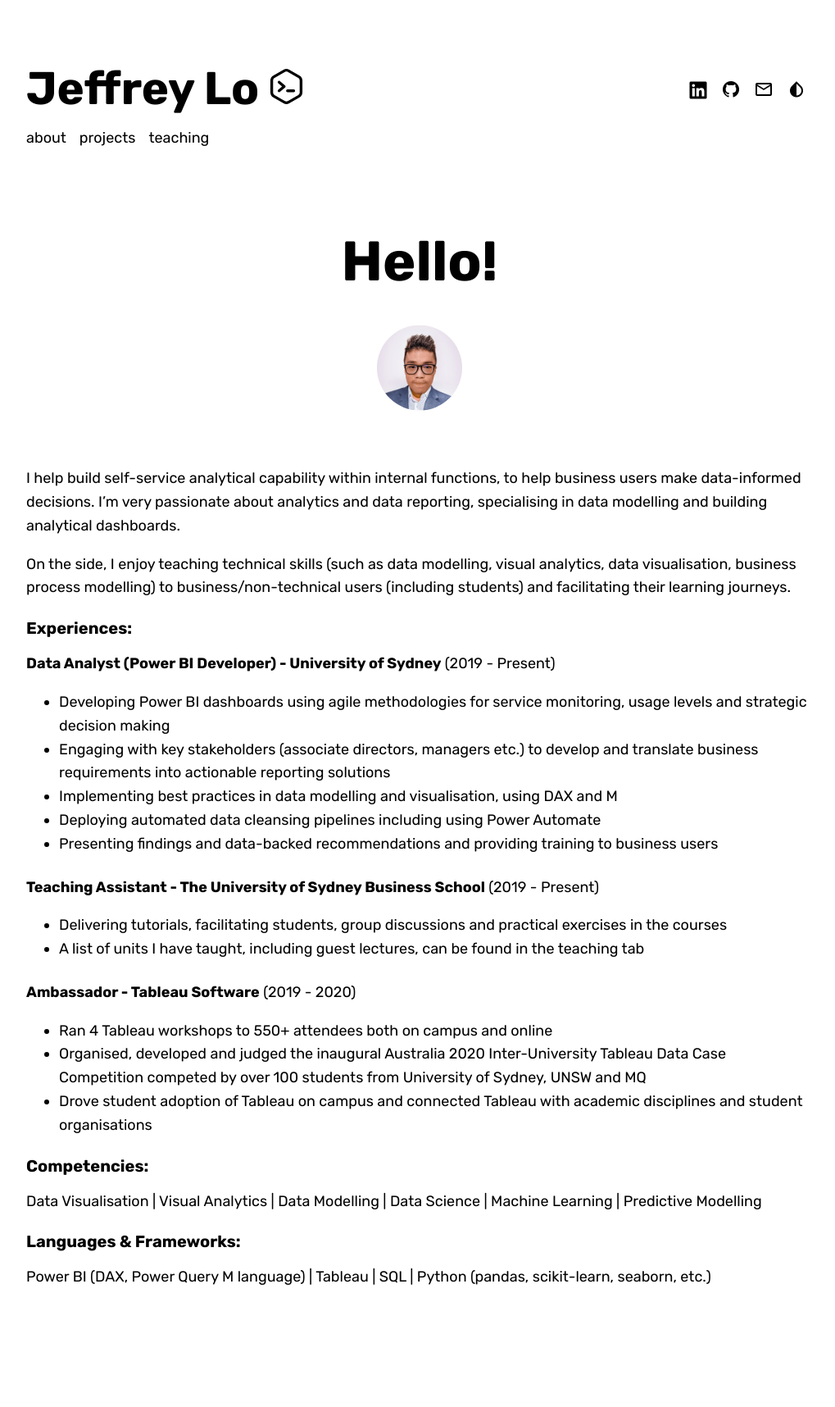
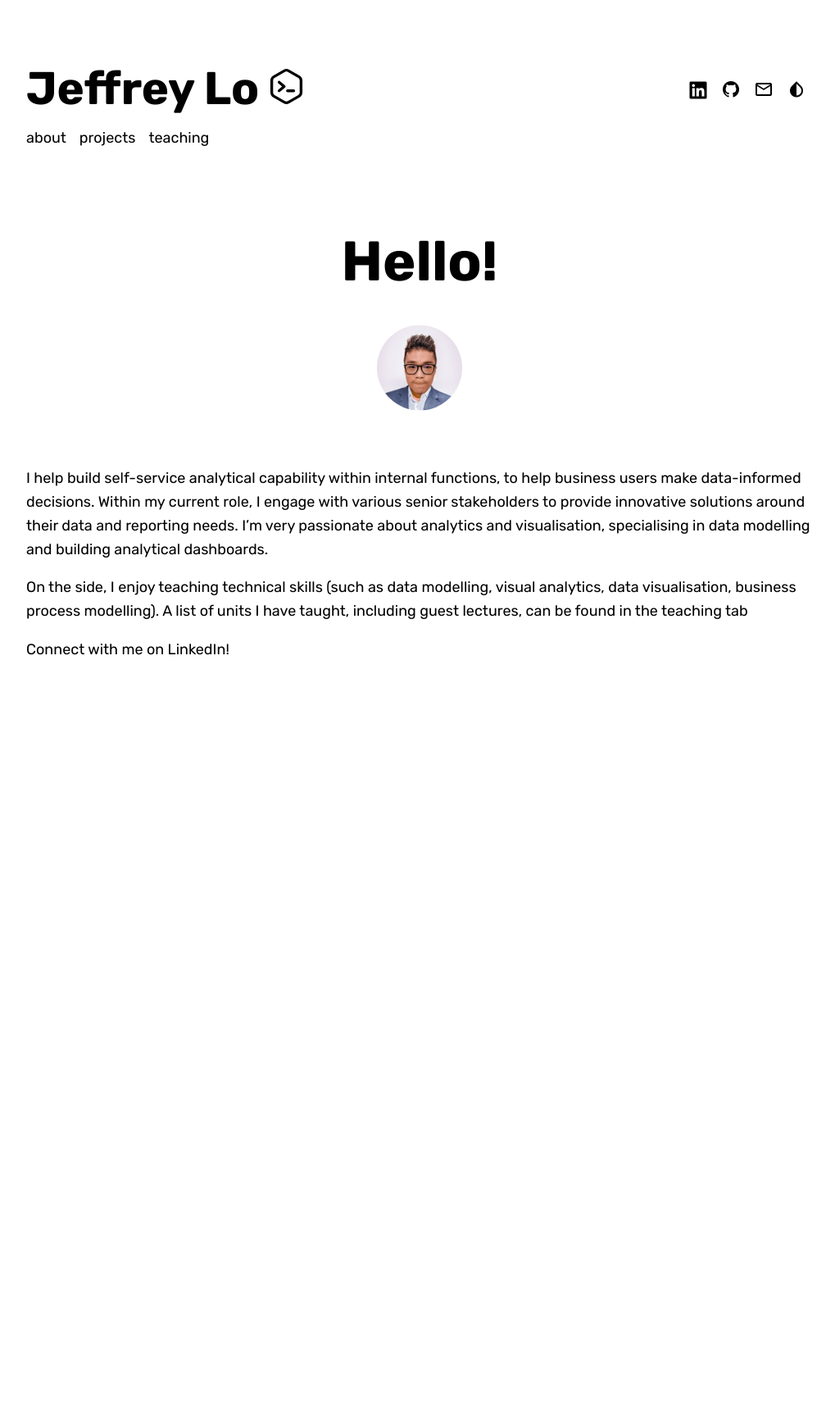
Before and after one commit to jeffreycklo/jeffreycklo.github.io, a Jekyll site: the page built from about.md, in a window 1280 px wide. Shown: the whole page at 82% size, without its empty margins (128-1147 px from the left). Built offline with Jekyll 4.4.1, drawn with Linux system fonts in a browser that asks for light colours; nearby versions of some CDN libraries; some web fonts are replaced; after the commit the page ends 951 px from its top, so only the background shows below that.

Commit message:
Updated about me

```diff
--- a/about.md
+++ b/about.md
@@ -19,37 +19,10 @@ redirect_from: "/"
 
 {% include page/title.html title=page.title subtitle=page_subtitle %}
 
-I help build self-service analytical capability within internal functions, to help business users make data-informed decisions. I'm very passionate about analytics and data reporting, specialising in data modelling and building analytical dashboards.
+I help build self-service analytical capability within internal functions, to help business users make data-informed decisions. Within my current role, I engage with various senior stakeholders to provide innovative solutions around their data and reporting needs. I'm very passionate about analytics and visualisation, specialising in data modelling and building analytical dashboards.
 
-On the side, I enjoy teaching technical skills (such as data modelling, visual analytics, data visualisation, business process modelling) to business/non-technical users (including students) and facilitating their learning journeys.
+On the side, I enjoy teaching technical skills (such as data modelling, visual analytics, data visualisation, business process modelling). A list of units I have taught, including guest lectures, can be found in the [teaching tab](https://jeffreycklo.github.io/teaching)
 
-### Experiences:
-
-**Data Analyst (Power BI Developer) - University of Sydney** (2019 - Present)
-
-- Developing Power BI dashboards using agile methodologies for service monitoring, usage levels and strategic decision making
-- Engaging with key stakeholders (associate directors, managers etc.) to develop and translate business requirements into actionable reporting solutions
-- Implementing best practices in data modelling and visualisation, using DAX and M
-- Deploying automated data cleansing pipelines including using Power Automate
-- Presenting findings and data-backed recommendations and providing training to business users
-
-**Teaching Assistant - The University of Sydney Business School** (2019 - Present)
-
-- Delivering tutorials, facilitating students, group discussions and practical exercises in the courses
-- A list of units I have taught, including guest lectures, can be found in the [teaching tab](https://jeffreycklo.github.io/teaching)
-
-**Ambassador - Tableau Software** (2019 - 2020)
-
-- Ran 4 Tableau workshops to 550+ attendees both on campus and online
-- Organised, developed and judged the inaugural Australia 2020 Inter-University Tableau Data Case Competition competed by over 100 students from University of Sydney, UNSW and MQ
-- Drove student adoption of Tableau on campus and connected Tableau with academic disciplines and student organisations
-
-### Competencies:
-
-Data Visualisation \| Visual Analytics \| Data Modelling \| Data Science \| Machine Learning \| Predictive Modelling
-
-### Languages & Frameworks:
-
-Power BI (DAX, Power Query M language) \| Tableau \| SQL \| Python (pandas, scikit-learn, seaborn, etc.)
+Connect with me on [LinkedIn](https://www.linkedin.com/in/jeffreycklo/)!
 
 </div>
```
